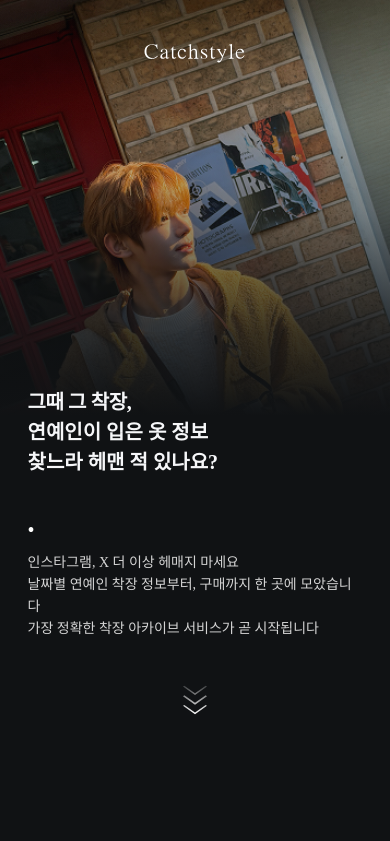
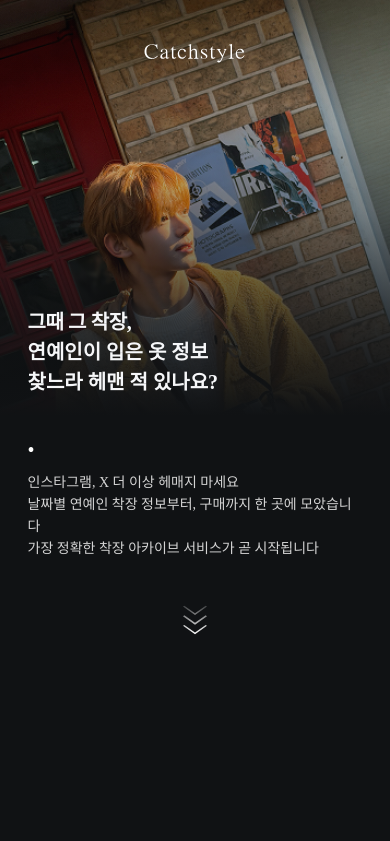
Before and after one commit to UNIS7-catchstyle/catchstyle-mvp, a React (Create React App) app: page / in a window 390 px wide. Shown: the top 841 px of the page. Built offline with nearby package versions, Linux system fonts and the light colour scheme; no server answers.

Commit message:
모바일 화면에서 스크롤을 하기 전 인디케이터까지 보이도록 수정

```diff
--- a/src/App.css
+++ b/src/App.css
@@ -404,7 +404,7 @@ body {
 @media (max-width: 720px) {
   .hero-section {
     width: min(375px, 100%);
-    padding-top: 387px;
+    padding-top: 307px;
     padding-bottom: 0;
     gap: 0;
     text-align: left;
```
